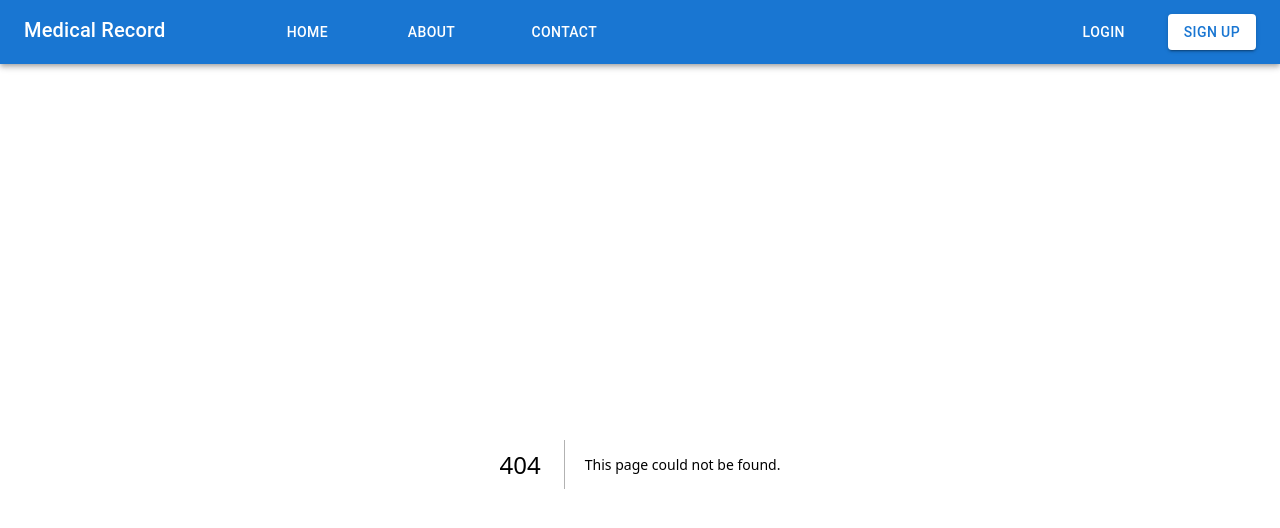
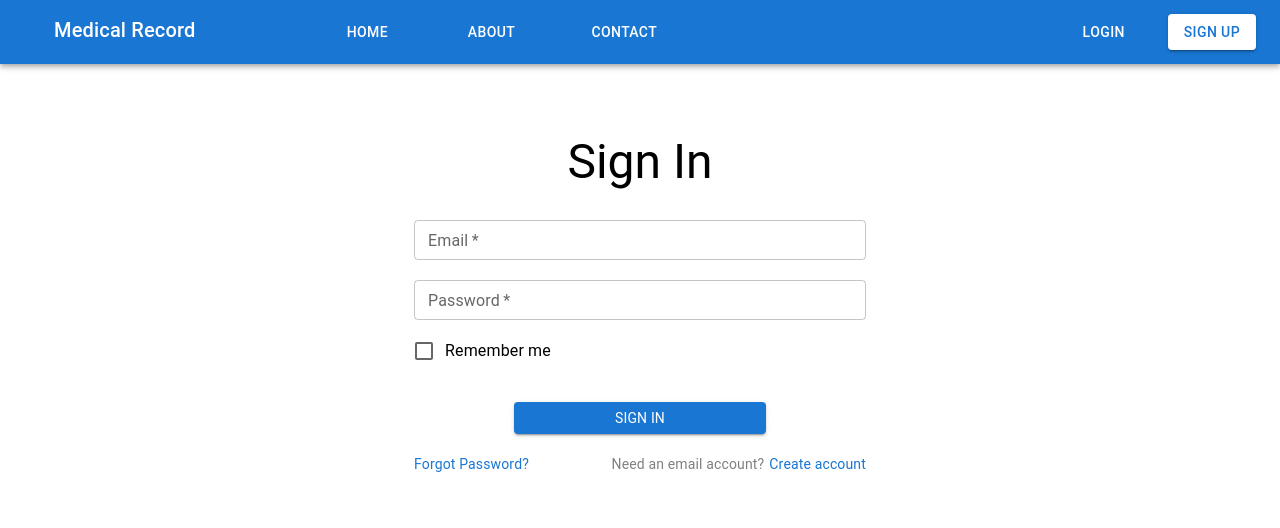
Before and after one commit to absolemlee/medical-record, a Next.js app: page /login in a window 1280 px wide. Before the commit this address had no page. Shown: the top 528 px of the page. Built offline with nearby package versions, Linux system fonts and the light colour scheme.

Commit message:
implement login page

```diff
--- /dev/null
+++ b/app/components/LoginForm.tsx
@@ -0,0 +1,68 @@
+'use-client'
+import React from 'react'
+import styles from "../login/login.module.css"
+import { Box, Container, Button, Typography}
+  from '@mui/material'
+import TextField from '@mui/material/TextField'
+import FormGroup from '@mui/material/FormGroup'
+import FormControlLabel from '@mui/material/FormControlLabel'
+import Checkbox from '@mui/material/Checkbox'
+
+import Link from 'next/link'
+
+const LoginForm = () => {
+  return (
+    <Container style={{ padding: '0 350px' }}>
+      <Box
+        component="form"
+        noValidate
+        autoComplete="off"
+        sx={{ display: 'flex', flexDirection: 'column' }}
+      >
+        <TextField
+          required
+          id="outlined-required"
+          label="Email"
+          placeholder='Your email'
+          sx={{ mb: 2.5 }}
+          size="small"
+        />
+        <TextField
+          required
+          id="outlined-required"
+          label="Password"
+          placeholder='Your password'
+          sx={{ marginBottom: '10px' }}
+          size="small"
+        />
+        <FormGroup>
+          <FormControlLabel
+            control={<Checkbox />}
+            label="Remember me"
+          />
+        </FormGroup>
+        <Button variant="contained" sx={{ margin: "30px 100px 20px" }}>
+          <Typography variant="body2">
+            Sign in
+          </Typography>
+        </Button>
+      </Box>
+      <Box sx={{ display: 'flex', justifyContent: 'space-between' }}>
+        <Typography variant="body2">
+          <Link href="/" className={styles.loginLink}>
+            Forgot Password?
+          </Link>
+        </Typography>
+        <Typography variant="body2" sx={{ color: 'gray'}}>
+          Need an email account?
+          <Link href="/" className={styles.loginLink} style={{marginLeft: '5px'}}>
+            Create account
+          </Link>
+        </Typography>
+      </Box>
+    </Container>
+
+  )
+}
+
+export default LoginForm
--- a/app/components/NavBar.tsx
+++ b/app/components/NavBar.tsx
@@ -28,9 +28,11 @@ const NavBar = () => {
         <Container maxWidth="xl">
           <Toolbar disableGutters>
             <Box sx={{ flexGrow: 1, display: 'flex' }}>
+              <Link href="/" style={style.tab}>
                 <Typography variant="h6" component="div" sx={{ flexGrow: 0 }}>
                   Medical Record
                 </Typography>
+              </Link>
               <Box sx={{ flexGrow: 1, display: 'flex', ml: 10 }}>
                 <Link href="/" style={style.tab}>
                   <Button variant="text" sx={{ color: 'white' }}>
@@ -51,12 +53,16 @@ const NavBar = () => {
             </Box>
 
             <Box>
+              <Link href="/login">
                 <Button variant="text" sx={{ color: 'white', mr: 4 }}>
                   Login
                 </Button>
+              </Link>
+              <Link href="/signup">
                 <Button variant="contained" style={{ backgroundColor: 'white', color: '#1976d2' }}>
                   Sign Up
                 </Button>
+              </Link>
             </Box>
           </Toolbar>
         </Container>
--- /dev/null
+++ b/app/login/login.module.css
@@ -0,0 +1,8 @@
+.loginLink {
+  text-decoration: none;
+  color: #1976d2;
+}
+
+.loginLink:hover {
+  color: hsl(206, 76%, 64%);
+}
--- /dev/null
+++ b/app/login/page.tsx
@@ -0,0 +1,39 @@
+import React from 'react'
+import {
+  AppBar,
+  Container,
+  Toolbar,
+  Box,
+  Menu,
+  Typography,
+  IconButton,
+  MenuItem,
+  Button
+}
+  from '@mui/material'
+
+import Link from 'next/link'
+
+import LoginForm from '../components/LoginForm'
+
+const Login = () => {
+  return (
+    <Container
+      sx={{
+        display: 'flex',
+        justifyContents: 'center',
+        alignItems: 'center',
+        flexDirection: 'column',
+        p: 5
+      }}>
+      <Box sx={{ m: '30px 50px 30px' }}>
+        <Typography variant="h3">
+          Sign In
+        </Typography>
+      </Box>
+      <LoginForm />
+    </Container>
+  )
+}
+
+export default Login
```
Also changed, not shown: app/about/page.tsx (added, +12 -0 lines), app/contact/page.tsx (added, +12 -0 lines). Lines whose indentation alone changed are shown as unchanged.
